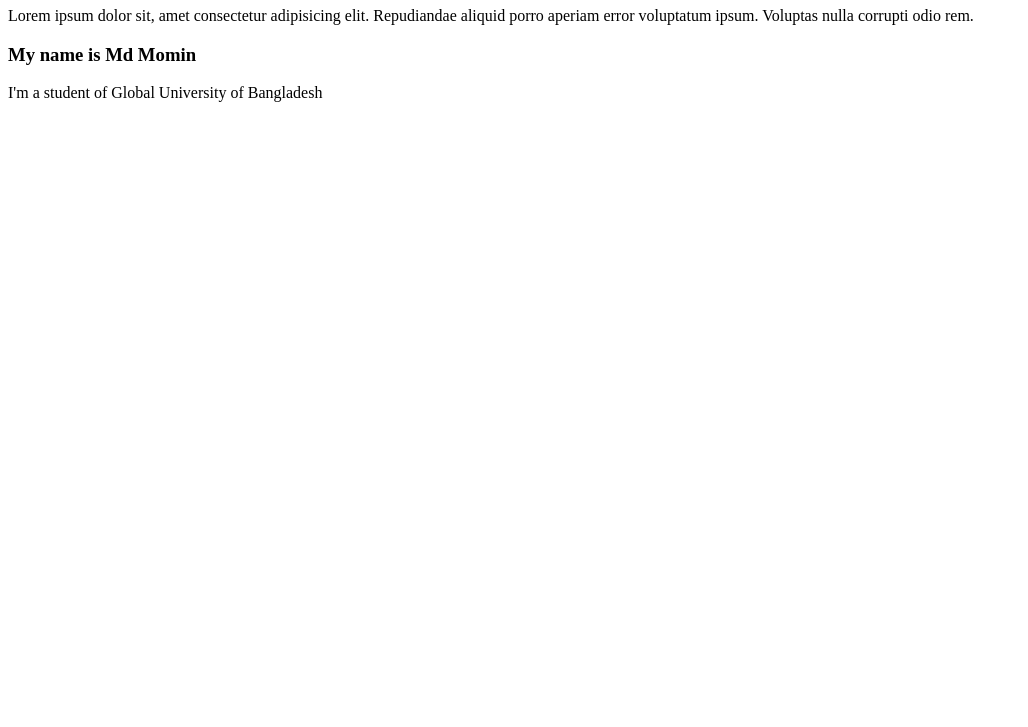
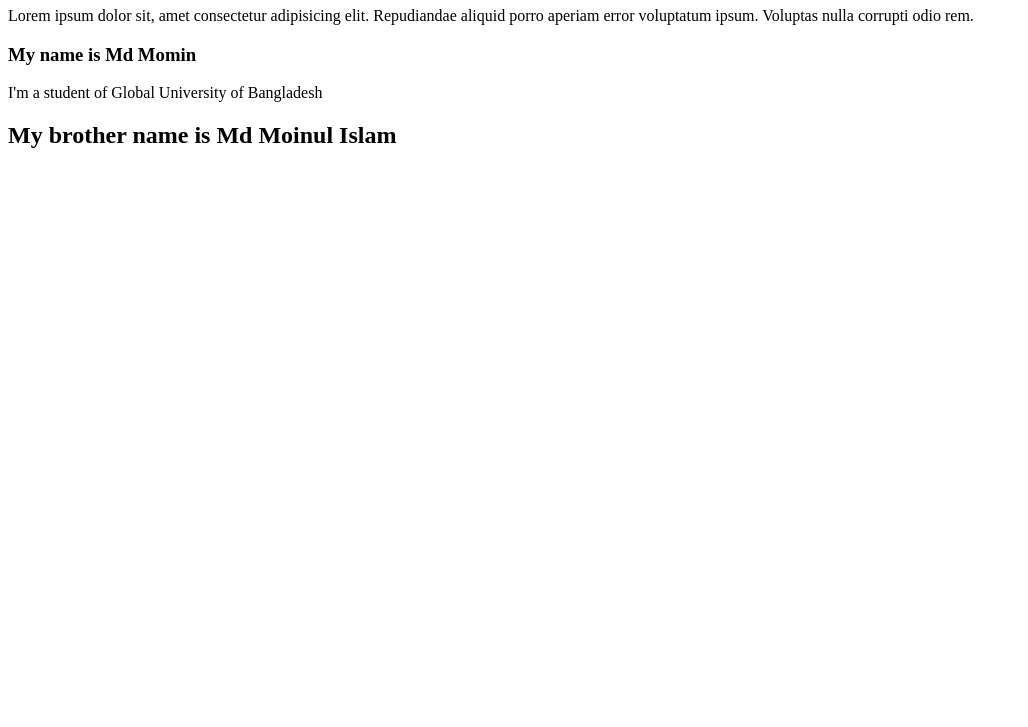
Before and after one commit to Momin43011/fast-project, a plain HTML site: page index.html in a window 1280 px wide. Shown: the part 73-800 px from the top of the page, without its empty margins (0-1028 px from the left). Drawn offline with Linux system fonts and the light colour scheme.

Commit message:
Update index.html

```diff
--- a/index.html
+++ b/index.html
@@ -11,5 +11,6 @@
   <p>Lorem ipsum dolor sit, amet consectetur adipisicing elit. Repudiandae aliquid porro aperiam error voluptatum ipsum. Voluptas nulla corrupti odio rem.</p>
   <h3>My name is Md Momin</h3>
   <p>I'm a student of Global University of Bangladesh</p>
+  <h2> My brother name is Md Moinul Islam </h>
 </body>
 </html>
```
